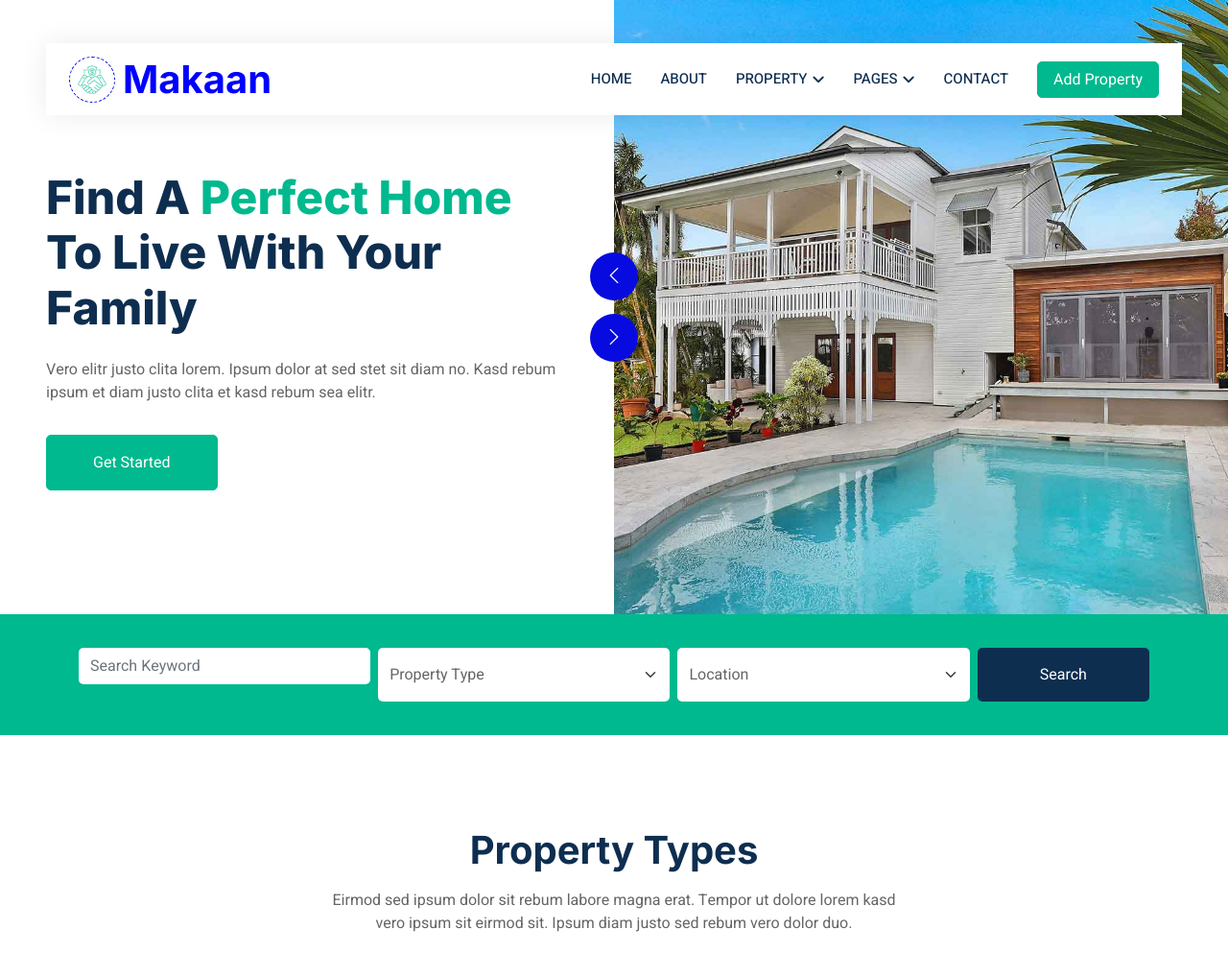
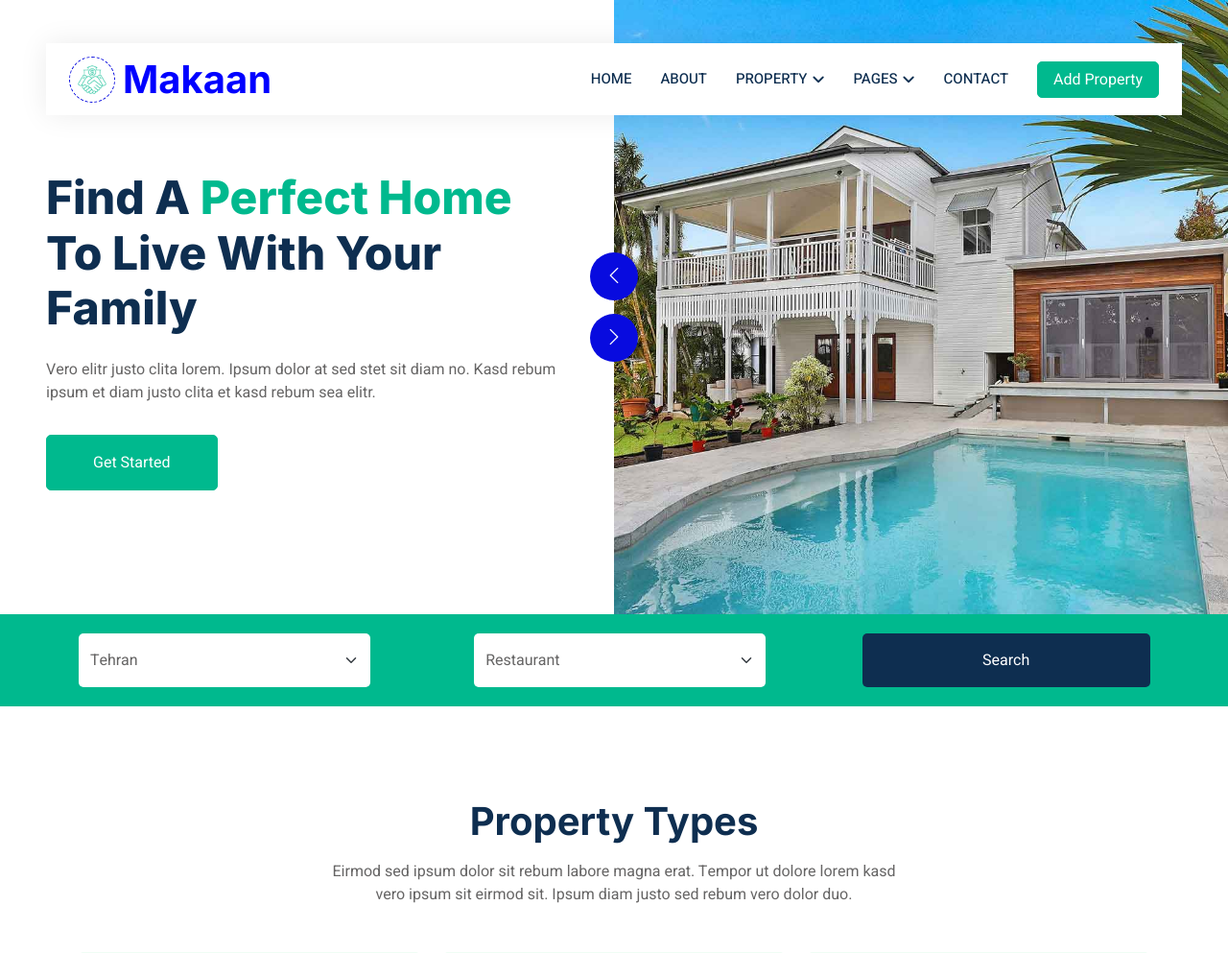
Before and after one commit to THE-MAMMAD-Z/Tourism, a Django app: page / in a window 1280 px wide. Shown: the top 993 px of the page at 96% size. Run offline with Django 5.2, Linux system fonts and the light colour scheme; data comes from the database, SQL or seed files in the repository; both versions use the stored data as it was after the commit; some libraries are stand-ins or nearby versions.

Commit message:
index query added

```diff
--- a/core/settings.py
+++ b/core/settings.py
@@ -158,7 +158,7 @@ LOGGING = {
     },
     'formatters': {
         'verbose': {
-            'format': '{asctime} {levelname} {module} {message}',
+            'format': '{levelname} {module} {message}',
             'style': '{',
         },
     },
--- a/home/urls.py
+++ b/home/urls.py
@@ -7,5 +7,5 @@ urlpatterns = [
     path('about/',views.about,name="about"),
     path('contact/',views.contact,name="contact"),
     path('detail/<int:num>/',views.detail, name="deatil"),
-    path('list/',views.list,name='list'),
+    path('places/<int:code>/',views.places,name='places')
 ]
--- a/home/views.py
+++ b/home/views.py
@@ -2,10 +2,17 @@ from django.shortcuts import render ,redirect
 from .forms import ContactForm
 from .models import Place
 from django.contrib import messages
+from django.views.generic.list import ListView
+from django.db.models import F, Value, CharField
+from django.db.models.functions import Concat
+from .models import Place
 
 
 def home(request):
-    return render(request, 'home/index.html')
+    types = Place.place_type
+    city = Place.objects.values('city').distinct()
+
+    return render(request, 'home/index.html',{'city':city.values,"types":types})
 
 
 def contact(request):
@@ -30,6 +37,14 @@ def detail(request,num):
     return render(request , 'detail.html',{'object':object})
 
 
-def list(request):
+def places(request,code):
+    if request.method == 'POST':
+        if code==1:
+            city_name = request.POST.get('city')
+            location_name = request.POST.get('makan')
+            print(city_name,location_name)
+            result = Place.objects.filter(city=city_name,location_type=location_name)
+            return render(request , 'list.html',{"objects" : result})
+
     objects = Place.objects.all()
-    return render(request , 'list.html' , {'objects' : objects})
+    return render(request , 'list.html',{"objects" : objects})
--- a/templates/base.html
+++ b/templates/base.html
@@ -14,7 +14,7 @@
     <link href="{% static 'img/favicon.ico'  %}" rel="icon">
 
     <link rel="stylesheet" href="https://stackpath.bootstrapcdn.com/bootstrap/4.5.2/css/bootstrap.min.css">
-
+    <script src="https://code.jquery.com/jquery-3.6.0.min.js"></script>
 
     <!-- Google Web Fonts -->
     <link rel="preconnect" href="https://fonts.googleapis.com">
@@ -196,6 +196,8 @@
     </div>
 
     <!-- JavaScript Libraries -->
+    <script src="https://code.jquery.com/jquery-3.6.0.min.js"></script>
+
     <script src="https://code.jquery.com/jquery-3.4.1.min.js"></script>
     <script src="https://cdn.jsdelivr.net/npm/bootstrap@5.0.0/dist/js/bootstrap.bundle.min.js"></script>
     <script src="{% static 'lib/wow/wow.min.js' %}"></script>
@@ -217,6 +219,36 @@
             });
         });
     </script>
+    <script>
+        function getCookie(name) {
+            var cookieValue = null;
+            if (document.cookie && document.cookie !== '') {
+                var cookies = document.cookie.split(';');
+                for (var i = 0; i < cookies.length; i++) {
+                    var cookie = cookies[i].trim();
+                    if (cookie.substring(0, name.length + 1) === (name + '=')) {
+                        cookieValue = decodeURIComponent(cookie.substring(name.length + 1));
+                        break;
+                    }
+                }
+            }
+            return cookieValue;
+        }
+        var csrftoken = getCookie('csrftoken');
+
+        function csrfSafeMethod(method) {
+            return (/^(GET|HEAD|OPTIONS|TRACE)$/.test(method));
+        }
+
+        $.ajaxSetup({
+            beforeSend: function(xhr, settings) {
+                if (!csrfSafeMethod(settings.type) && !this.crossDomain) {
+                    xhr.setRequestHeader("X-CSRFToken", csrftoken);
+                }
+            }
+        });
+    </script>
+
     <!-- Template Javascript -->
     <script src="{% static 'js/main.js' %}"></script>
 </body>
--- a/templates/home/index.html
+++ b/templates/home/index.html
@@ -27,36 +27,38 @@
 
 
         <!-- Search Start -->
-        <div class="container-fluid bg-primary mb-5 wow fadeIn" data-wow-delay="0.1s" style="padding: 35px;">
+        <div class="container-fluid bg-primary mb-5 wow fadeIn" data-wow-delay="0.1s" style="padding: 20px;">
             <div class="container">
+                <form method="POST" action="{% url 'home:places' code=1 %}">
+                {% csrf_token %}
                 <div class="row g-2">
                     <div class="col-md-10">
                         <div class="row g-2">
-                            <div class="col-md-4">
-                                <input type="text" class="form-control border-0 py-3" placeholder="Search Keyword">
-                            </div>
-                            <div class="col-md-4">
-                                <select class="form-select border-0 py-3">
-                                    <option selected>Property Type</option>
-                                    <option value="1">Property Type 1</option>
-                                    <option value="2">Property Type 2</option>
-                                    <option value="3">Property Type 3</option>
+
+                            <div   class="col-md-4 ">
+                                <select class="form-select border-0 py-3" name="city">
+
+                                    {% for c in city%}
+                                    <option >{{c.city}}</option>
+                                    {% endfor %}
+
                                 </select>
                             </div>
-                            <div class="col-md-4">
-                                <select class="form-select border-0 py-3">
-                                    <option selected>Location</option>
-                                    <option value="1">Location 1</option>
-                                    <option value="2">Location 2</option>
-                                    <option value="3">Location 3</option>
+                            <div style="margin-left: 100px;" class="col-md-4">
+                                <select class="form-select border-0 py-3" name='makan'>
+                                    {% for t in types%}
+                                    <option >{{t.1}}</option>
+                                    {% endfor %}
                                 </select>
                             </div>
                         </div>
                     </div>
-                    <div class="col-md-2">
-                        <button class="btn btn-dark border-0 w-100 py-3">Search</button>
+                    <div style="margin-left: -120px;" class="col-md-2">
+
+                        <button style="width: 300px;" class="btn btn-dark border-0  py-3">Search</button>
                     </div>
                 </div>
+            </form>
             </div>
         </div>
         <!-- Search End -->
```
Also changed, not shown: home/models.py (+10 -10 lines), templates/list.html (+4 -13 lines), templates/place.html (deleted, +0 -11 lines), db.sqlite3, home/migrations/0002_alter_place_location_type.py (added), 1 other file.
